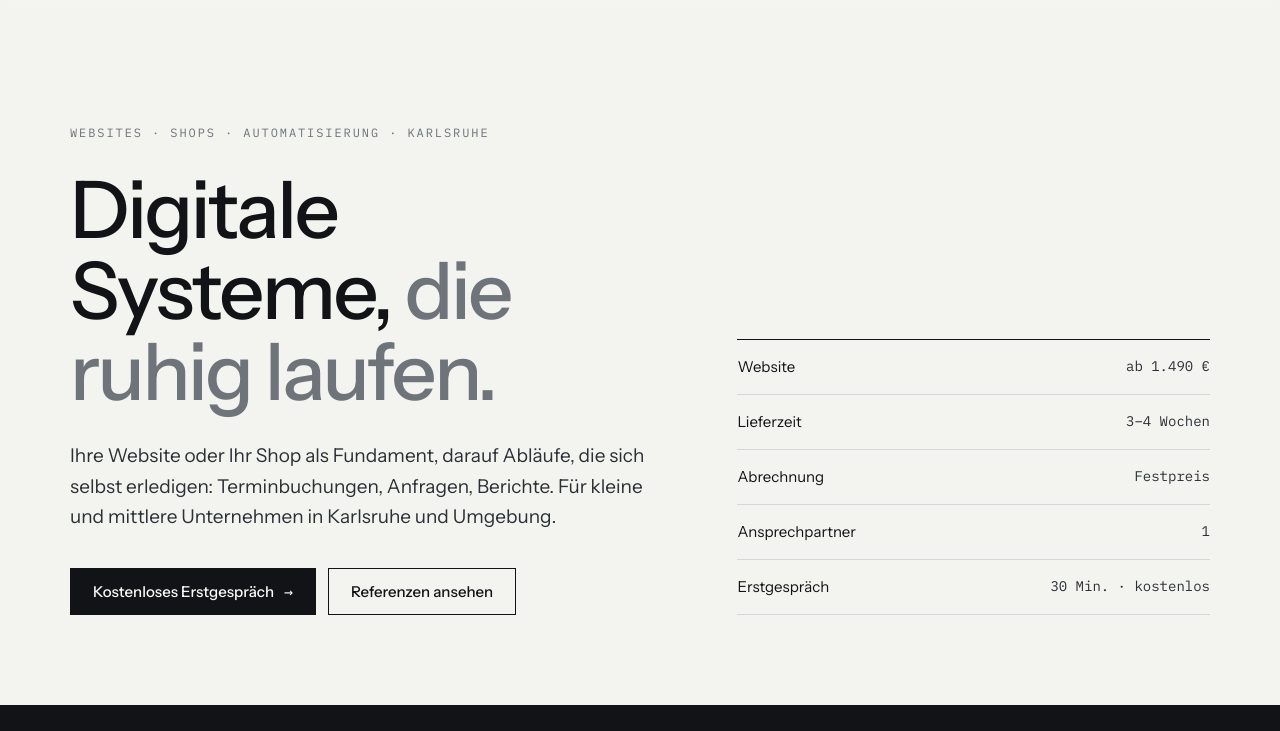
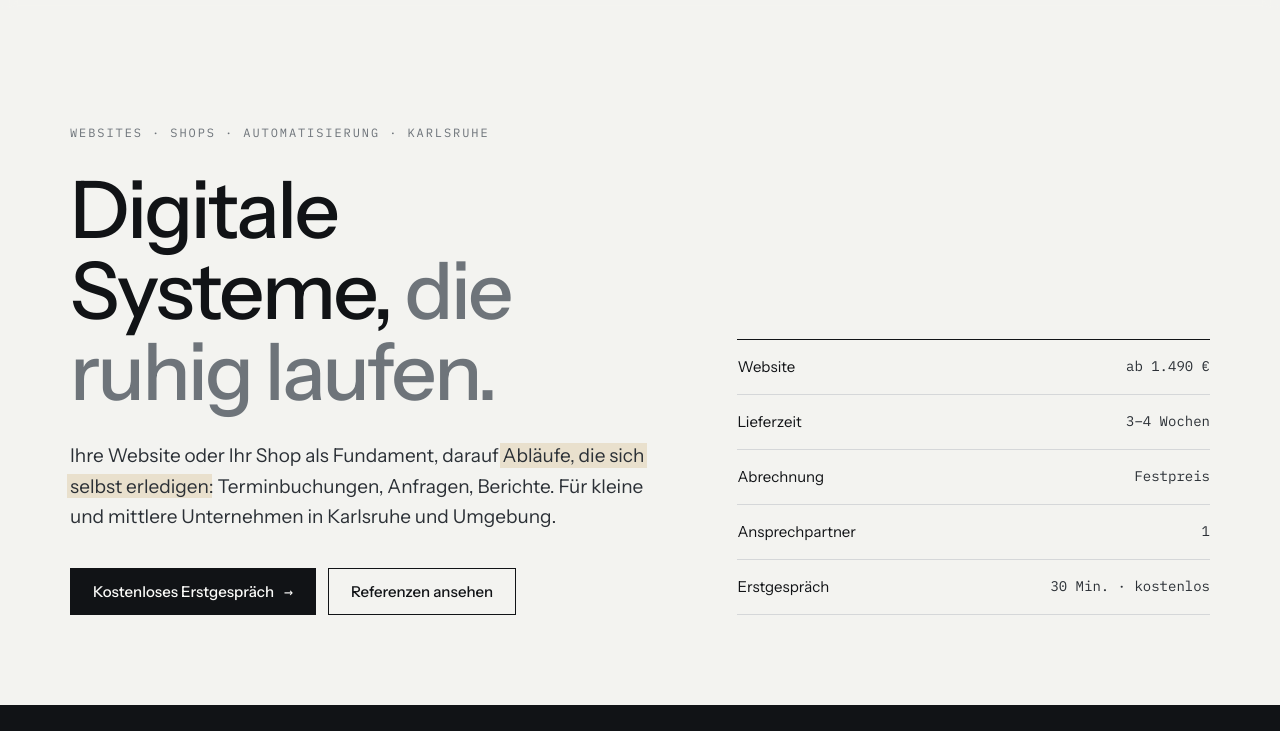
Before and after one commit to calmwerk/calmwerk, an Astro site: page / in a window 1280 px wide. Shown: the part 69-800 px from the top of the page. Built offline with nearby package versions, Linux system fonts and the light colour scheme; Astro itself is replaced by a stand-in of ours.

Commit message:
feat(#2): highlight key phrases like a text selection
One phrase per light section is wrapped in <mark> and gets a light warm
fill. The fill wipes in once from left to right when the phrase enters
the viewport. Without JavaScript or with reduced motion it shows at rest.
Brass stays a line, never a fill, as the brand draft requires.

```diff
--- a/src/components/sections/Ablauf.astro
+++ b/src/components/sections/Ablauf.astro
@@ -7,7 +7,7 @@ import { ablauf, prinzipien } from '../../data/site';
   <div class="wrap">
     <SectionHead label="Ablauf" titleId="ablauf-title">
       Vom ersten Gespräch zur fertigen Website in vier Schritten.
-      <Fragment slot="lede">Eine Website dauert drei bis vier Wochen, weil bewährte Bausteine wiederverwendet werden. Sie sehen den Fortschritt jederzeit live.</Fragment>
+      <Fragment slot="lede">Eine Website dauert <mark>drei bis vier Wochen</mark>, weil bewährte Bausteine wiederverwendet werden. Sie sehen den Fortschritt jederzeit live.</Fragment>
     </SectionHead>
     <ol class="steps">
       {ablauf.map((schritt) => <li><h3>{schritt.titel}</h3><p>{schritt.text}</p><span class="mono">{schritt.dauer}</span></li>)}
--- a/src/components/sections/Hero.astro
+++ b/src/components/sections/Hero.astro
@@ -17,7 +17,7 @@ const specs: [string, string][] = [
     <div>
       <p class="label mb-label">Websites · Shops · Automatisierung · Karlsruhe</p>
       <h1 id="hero-title">Digitale Systeme, <span class="quiet">die ruhig laufen.</span></h1>
-      <p class="lede">Ihre Website oder Ihr Shop als Fundament, darauf Abläufe, die sich selbst erledigen: Terminbuchungen, Anfragen, Berichte. Für kleine und mittlere Unternehmen in Karlsruhe und Umgebung.</p>
+      <p class="lede">Ihre Website oder Ihr Shop als Fundament, darauf <mark>Abläufe, die sich selbst erledigen</mark>: Terminbuchungen, Anfragen, Berichte. Für kleine und mittlere Unternehmen in Karlsruhe und Umgebung.</p>
       <div class="ctas">
         <a class="btn" href="#kontakt">Kostenloses Erstgespräch <span class="arrow" aria-hidden="true">→</span></a>
         <a class="btn ghost" href="#referenzen">Referenzen ansehen</a>
--- a/src/components/sections/Preise.astro
+++ b/src/components/sections/Preise.astro
@@ -8,7 +8,7 @@ import { formatEuro, formatMonat } from '../../lib/format';
   <div class="wrap">
     <SectionHead label="Preise" titleId="preise-title">
       Feste Pakete, feste Preise.
-      <Fragment slot="lede">Sie wissen vorher, was es kostet und wann es fertig ist. Nach dem Erstgespräch erhalten Sie ein Festpreisangebot.</Fragment>
+      <Fragment slot="lede">Sie wissen vorher, <mark>was es kostet und wann es fertig ist</mark>. Nach dem Erstgespräch erhalten Sie ein Festpreisangebot.</Fragment>
     </SectionHead>
     <div class="price-wrap">
       <table class="price-table">
--- a/src/components/sections/Referenzen.astro
+++ b/src/components/sections/Referenzen.astro
@@ -15,7 +15,7 @@ const projekte = await Promise.all(
   <div class="wrap">
     <SectionHead label="Referenzen" titleId="referenzen-title">
       Ausgewählte Projekte.
-      <Fragment slot="lede">Ein Tanzstudio, ein Modelabel und ein Kosmetikinstitut: drei Branchen, ein Anspruch an Sorgfalt.</Fragment>
+      <Fragment slot="lede">Ein Tanzstudio, ein Modelabel und ein Kosmetikinstitut: drei Branchen, <mark>ein Anspruch an Sorgfalt</mark>.</Fragment>
     </SectionHead>
     <div class="refs">
       {
--- a/src/components/sections/Ueber.astro
+++ b/src/components/sections/Ueber.astro
@@ -9,7 +9,7 @@ import { fakten, site } from '../../data/site';
     <div class="about">
       <div>
         <p class="lede">Ich bin Fachinformatiker für Anwendungsentwicklung und baue seit acht Jahren Software, zuletzt für Industrie und Logistik.</p>
-        <p class="about-text">Dort habe ich gelernt, wie viel Zeit in Abläufen steckt, die niemand mag: Anfragen sortieren, Termine abstimmen, Daten von A nach B tragen. Mit Calmwerk bringe ich diese Erfahrung zu kleinen und mittleren Unternehmen in der Region. Sie haben einen Ansprechpartner, der zuhört, ehrlich sagt, was sich lohnt, und es dann selbst umsetzt.</p>
+        <p class="about-text">Dort habe ich gelernt, wie viel Zeit in Abläufen steckt, die niemand mag: Anfragen sortieren, Termine abstimmen, Daten von A nach B tragen. Mit Calmwerk bringe ich diese Erfahrung zu kleinen und mittleren Unternehmen in der Region. Sie haben einen Ansprechpartner, der zuhört, <mark>ehrlich sagt, was sich lohnt</mark>, und es dann selbst umsetzt.</p>
       </div>
       <div class="facts">
         {fakten.map(([key, value]) => <div><span>{key}</span><span>{value}</span></div>)}
--- a/src/layouts/BaseLayout.astro
+++ b/src/layouts/BaseLayout.astro
@@ -26,6 +26,7 @@ const ogImage = new URL(site.ogImage, Astro.site).href;
 <html lang="de">
   <head>
     <meta charset="utf-8" />
+    <script is:inline>document.documentElement.classList.add('js');</script>
     <meta name="viewport" content="width=device-width, initial-scale=1, viewport-fit=cover" />
     <title>{title}</title>
     <meta name="description" content={description} />
--- a/src/scripts/main.ts
+++ b/src/scripts/main.ts
@@ -63,7 +63,29 @@ function initYear(): void {
   });
 }
 
+/** Schlagwörter (<mark>) einmal einlaufen lassen, sobald sie zu sehen sind. */
+function initMarks(): void {
+  const marks = document.querySelectorAll('mark');
+  if (marks.length === 0) return;
+  if (!('IntersectionObserver' in window)) {
+    marks.forEach((mark) => mark.classList.add('is-marked'));
+    return;
+  }
+  const observer = new IntersectionObserver(
+    (entries) => {
+      entries.forEach((entry) => {
+        if (!entry.isIntersecting) return;
+        entry.target.classList.add('is-marked');
+        observer.unobserve(entry.target);
+      });
+    },
+    { rootMargin: '0px 0px -15% 0px', threshold: 0.6 },
+  );
+  marks.forEach((mark) => observer.observe(mark));
+}
+
 initMenu();
 initHeader();
 initCopyButtons();
 initYear();
+initMarks();
--- a/src/styles/global.css
+++ b/src/styles/global.css
@@ -17,6 +17,7 @@
   --white: #FBFBF9;
   --brass: #A6895B;
   --brass-soft: #C9B48F;
+  --mark: #E9E0CD;
 
   --f-mark: "Jost", "Futura", "Century Gothic", sans-serif;
   --f-text: "Instrument Sans", "Helvetica Neue", Arial, sans-serif;
@@ -221,3 +222,24 @@ body::before { content: ""; position: fixed; inset: 0 0 auto; height: env(safe-a
 .btn.compact { padding: 11px 18px; font-size: 14px; }
 .legal .label { margin-bottom: 20px; }
 .legal .notfound-text { margin-bottom: 32px; }
+
+/* Schlagwörter: Textmarker wie eine Auswahl mit der Maus (Issue #2).
+   Helle, warme Fläche statt Messing – Messing bleibt laut Markenentwurf Linie, nie Fläche hinter Text.
+   Ruhezustand ist sichtbar; nur mit JavaScript und ohne „Bewegung reduzieren“ läuft die Fläche einmal ein. */
+mark {
+  color: inherit;
+  background-color: transparent;
+  background-image: linear-gradient(var(--mark), var(--mark));
+  background-repeat: no-repeat;
+  background-position: 0 0;
+  background-size: 100% 100%;
+  /* Fläche ragt etwas über das Wort hinaus, ohne den Text zu verschieben (Padding = negativer Rand). */
+  padding: 0.04em 0.16em;
+  margin: 0 -0.16em;
+  -webkit-box-decoration-break: clone;
+  box-decoration-break: clone;
+}
+@media (prefers-reduced-motion: no-preference) {
+  .js mark { transition: background-size 0.6s cubic-bezier(0.22, 1, 0.36, 1); }
+  .js mark:not(.is-marked) { background-size: 0% 100%; }
+}
```
